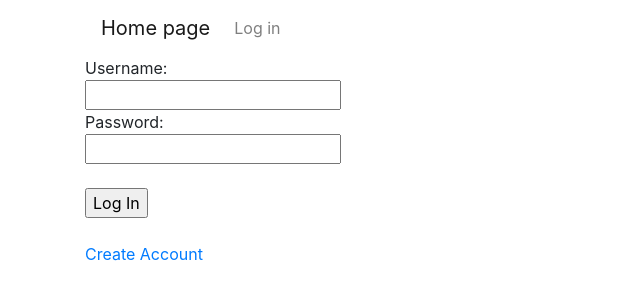
After one commit to prTopi/lukuvinkkikirjasto, a Flask app: page /login in a window 1280 px wide. The commit adds this page. Shown: the top 300 px of the page, without its empty margins (0-640 px from the left). Run offline with Flask 2, Linux system fonts and the light colour scheme; some libraries are stand-ins or nearby versions.

Commit message:
add user login and user creation capability

```diff
--- a/pyproject.toml
+++ b/pyproject.toml
@@ -11,6 +11,7 @@ Flask-SQLAlchemy = "^2.5.1"
 gunicorn = "^20.1.0"
 python-dotenv = "^0.19.2"
 psycopg2 = "^2.9.2"
+Werkzeug = "^2.0.2"
 
 [tool.poetry.dev-dependencies]
 invoke = "^1.6.0"
--- a/src/routes.py
+++ b/src/routes.py
@@ -1,18 +1,65 @@
 """Module containing all routes of the server"""
 from app import app
-from flask import redirect, render_template, request
+from flask import redirect, render_template, request, session, abort
+from werkzeug.security import check_password_hash, generate_password_hash
 from os import getenv
+from secrets import token_hex
 import db
 
 app.secret_key = getenv("SECRET")
 
-user_id = 1
-
 
 @app.route("/")
 def index():
-    return render_template("index.html", books=db.get_all_books(1))
+    try:
+        books = db.get_all_books(session["user_id"])
+    except KeyError:
+        books = None
+    return render_template("index.html", books=books)
 
+@app.route("/login")
+def login():
+    return render_template("login.html")
+
+@app.route("/log", methods=["POST"])
+def log():
+    username = request.form["username"]
+    password = request.form["password"]
+    hash_value = db.find_password(username)
+    if hash_value != None:
+        if check_password_hash(hash_value[0],password):
+            session["user_id"] = db.find_user_id(username)
+            session["username"] = username
+            session["csrf_token"] = token_hex(16)
+            return redirect("/")
+    return redirect("/login")
+
+@app.route("/logout")
+def logout():
+    del session["user_id"]
+    del session["username"]
+    del session["csrf_token"]
+    return redirect("/")
+
+@app.route("/create")
+def create():
+    return render_template("create.html",error=False)
+
+@app.route("/create_account", methods=["POST"])
+def create_account():
+    username = request.form["username"]
+    password = request.form["password"]
+    password2 = request.form["password2"]
+
+    user_id = db.find_user_id(username)
+    if user_id != None:
+        return render_template("create.html", error="Username taken", user=username)
+    if password != password2:
+        return render_template("create.html", error="Passwords not identical", user=username)
+
+    password = generate_password_hash(password2)
+    db.insert_user(username,password)
+    return redirect("/log")
 
 @app.route("/add_bookmark")
 def add_bookmark():
@@ -21,16 +68,17 @@ def add_bookmark():
 
 @app.route("/add", methods=["POST"])
 def add():
+    if session["csrf_token"] != request.form["csrf_token"]:
+        abort(403)
     book_type = request.form["type"]
     title = request.form["title"]
     description = request.form["description"]
     author = request.form["author"]
     if book_type == "book":
-
         isbn = request.form["ISBN"]
-        db.insert_book(user_id, title, description, author, isbn)
+        db.insert_book(session["user_id"], title, description, author, isbn)
     elif book_type == "video":
         link = request.form["link"]
-        db.insert_video(user_id, title, description, author, link)
+        db.insert_video(session["user_id"], title, description, author, link)
 
     return redirect("/")
--- a/src/templates/add_bookmark.html
+++ b/src/templates/add_bookmark.html
@@ -1,6 +1,7 @@
 {% extends "layout.html" %}
 {% block content %}
 <title>Add bookmark</title>
+{% if session.username %}
 <form id="typeSelector">
     <input type="radio" id="typeBook" name="type" value="book" checked="checked"/>
     <label for="typeBook">Book</label>
@@ -53,4 +54,7 @@
     <input type="hidden" id="selectedType" name="type" value="book">
     <input type="submit" id="submitBookmark" value="Add bookmark">
 </form>
+{% else %}
+<p>You must log in to add bookmarks</p>
+{% endif %}
 {% endblock %}
--- a/src/templates/layout.html
+++ b/src/templates/layout.html
@@ -6,11 +6,19 @@
 <a class="navbar-brand" href="/">Home page</a>
 <ul class="navbar-nav">
 
+{% if session.username %}
 <li class="nav-item">
 <a class="nav-link" href="/add_bookmark">Add bookmark</a>
 </li>
+<li class="nav-item">
+<a class="nav-link" href="/logout">Log out</a>
+</li>
 
-
+{% else %}
+<li class="nav-item">
+<a class="nav-link" href="/login">Log in</a>
+</li>
+{% endif %}
 </ul>
 </nav>
 {% block content %}{% endblock %}
--- /dev/null
+++ b/src/templates/login.html
@@ -0,0 +1,23 @@
+{% extends "layout.html" %}
+{% block content %}
+<title>Log In</title>
+{% if session.username %}
+<p>You are logged in as {{ session.username }}</p>
+<a href="/logout">Log out</a>
+{% else %}
+<form action="/log" method="POST">
+Username: <br>
+<input type="text" name="username">
+<br>
+Password: <br>
+<input type="password" name="password">
+<br><br>
+<input type="submit" value="Log In">
+</form>
+<br>
+<a href="/create">Create Account</a>
+<br>
+{% endif %}
+<br>
+<br>
+{% endblock %}
```
Also changed, not shown: src/db.py (+16 -0 lines), src/templates/create.html (added, +21 -0 lines), src/templates/index.html (+5 -5 lines), 1 other file.
